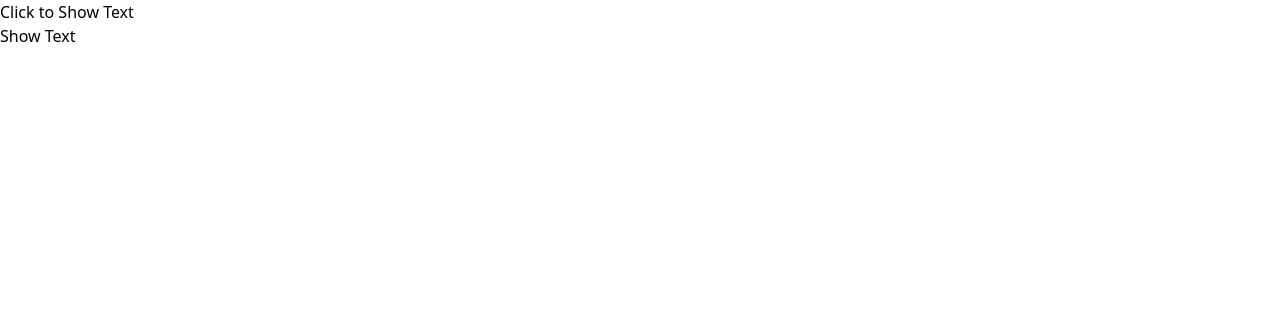
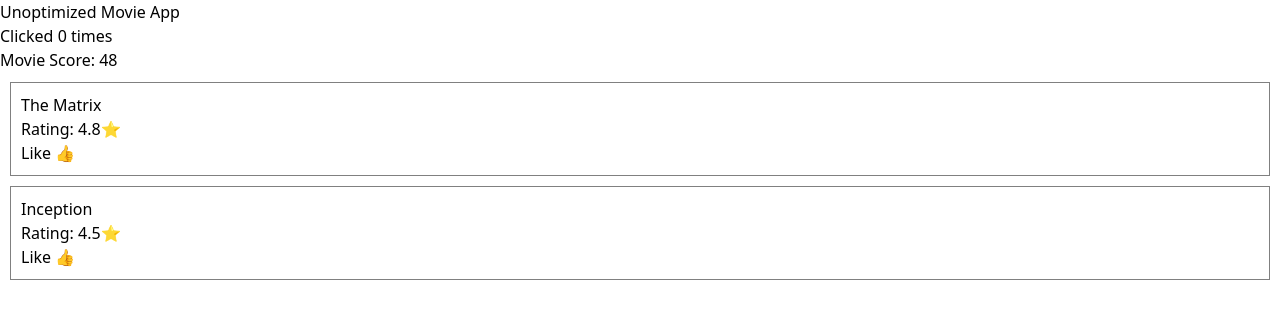
Before and after one commit to kayndrigs/react-101, a React (Vite) app: page / in a window 1280 px wide. Shown: the top 318 px of the page. Built offline with nearby package versions, Linux system fonts and the light colour scheme.

Commit message:
mastering react

```diff
--- a/src/App.tsx
+++ b/src/App.tsx
@@ -1,48 +1,7 @@
-import { useEffect, useState } from "react";
+import { UnoptimizedMovieApp } from "./components/movie-unoptimize";
 
 export default function App() {
-  const [isShow, setIsShow] = useState(false);
-
-  const handleClick = () => {
-    setIsShow(!isShow);
-  };
-
-
-  return (
-    <div>
-      {/* ternary operator */}
-      <button onClick={handleClick}>
-        {isShow ? "Click to Hide Text" : "Click to Show Text"}
-      </button>
-      {isShow ? <HideText/> : <ShowText/> }
-    </div>
-    );
+  return(
+    <UnoptimizedMovieApp />
+  );
 }
-
-
-function HideText() {
-  /** Pag gumana yung useEffect hook, meaning nasa mounted state */
-  useEffect(() => {
-    console.log("Hide Text is Mounted");
-
-  /** Unmounting */
-    return () => {
-        console.log("Hide Text is Unmounted")
-    };
-
-  }, []);
-  return <p>Hide Text</p>
-};
-
-
-function ShowText() {
-  useEffect(() => {
-    console.log("Show Text is Mounted");
-      /** Unmounting */
-    return () => {
-      console.log("Show Text is Unmounted")
-    };
-  }, []);
-
-  return <p>Show Text</p>
-}
--- /dev/null
+++ b/src/components/movie-unoptimize.tsx
@@ -0,0 +1,69 @@
+
+
+import { useState } from "react";
+
+const calculateMovieScore = (rating: number, reviews: number) => {
+    console.log("🎬Calculating moview score");
+
+    for (let i = 0; i<1000000; i++ ) {
+        return (rating * reviews) / 10;
+    }
+};
+
+const Movie = ({
+    title,
+    rating,
+    onLike,
+    } : {
+        title: string;
+        rating: number;
+        onLike: ()=> void;
+    }) => {
+    console.log("Rendering Movie: ", title); // Shows when component rerenders
+
+    return (
+        <div style={{ border: "1px solid gray", padding: "10px", margin:"10px"}}>
+            <h3>{title}</h3>
+            <p>Rating: {rating}⭐</p>
+            <button onClick={onLike}>Like 👍</button>
+        </div>
+    );
+};
+
+// Main App Component
+export function UnoptimizedMovieApp() {
+    const [count, setCount] = useState(0);
+    const [movies] = useState([
+        {id: 1, title: "The Matrix", rating: 4.8, reviews: 100},
+        {id: 2, title: "Inception", rating: 4.5, reviews: 80},
+    ]);
+
+    // This function is recreated every render
+    const handleLike = (movieId: number) => {
+        console.log("👍 Liked movie:", movieId);
+    };
+
+    // expensive calculation runs on every render
+    const movieScore = calculateMovieScore(movies[0].rating, movies[0].reviews);
+
+    return(
+    <div>
+        <h1>Unoptimized Movie App</h1>
+
+        {/* This button will cause everything to re-render */}
+        <button onClick = {()=> setCount(count + 1)}>Clicked {count} times</button>
+
+        <p>Movie Score: {movieScore}</p>
+
+        {/* Moviews re-render unnecessarily */}
+        {movies.map((movie) => (
+            <Movie
+                key={movie.id}
+                title={movie.title}
+                rating={movie.rating}
+                onLike={()=> handleLike(movie.id)}
+            />
+        ))}
+    </div>
+    );
+}
```
Also changed, not shown: src/components/show-hide-text.tsx (added, +48 -0 lines).
